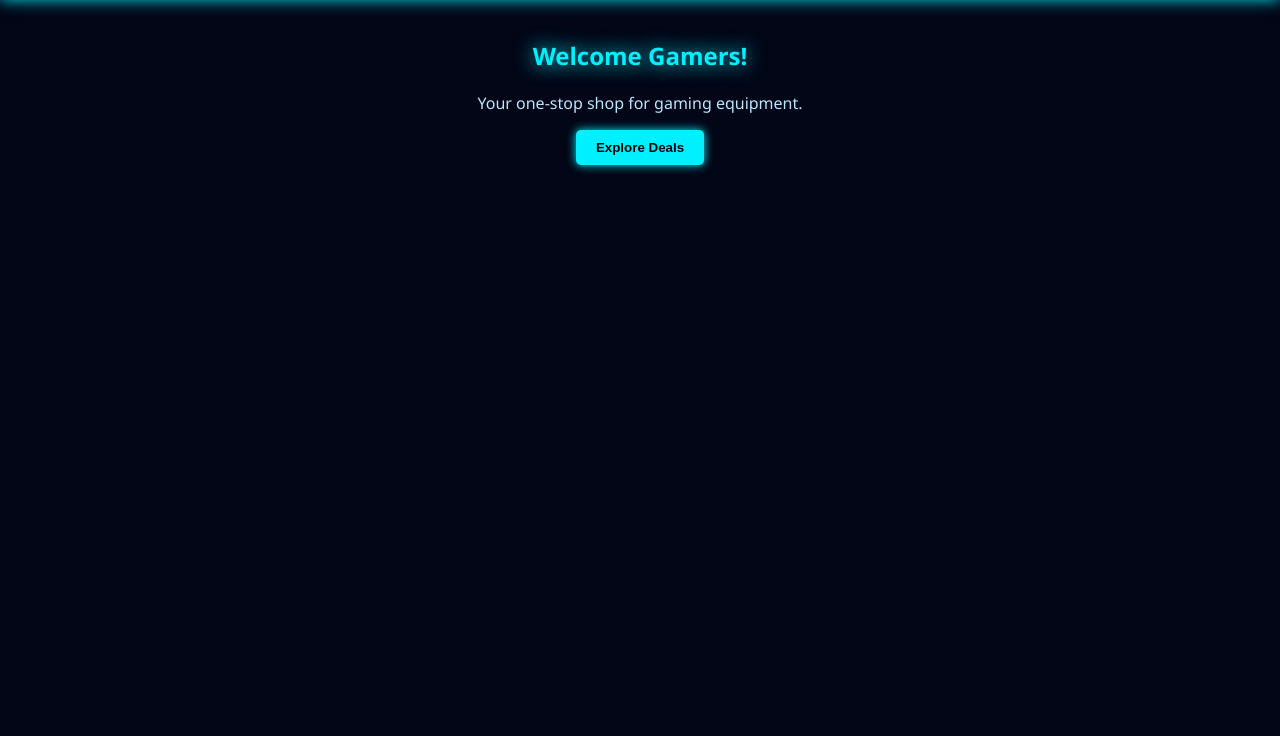
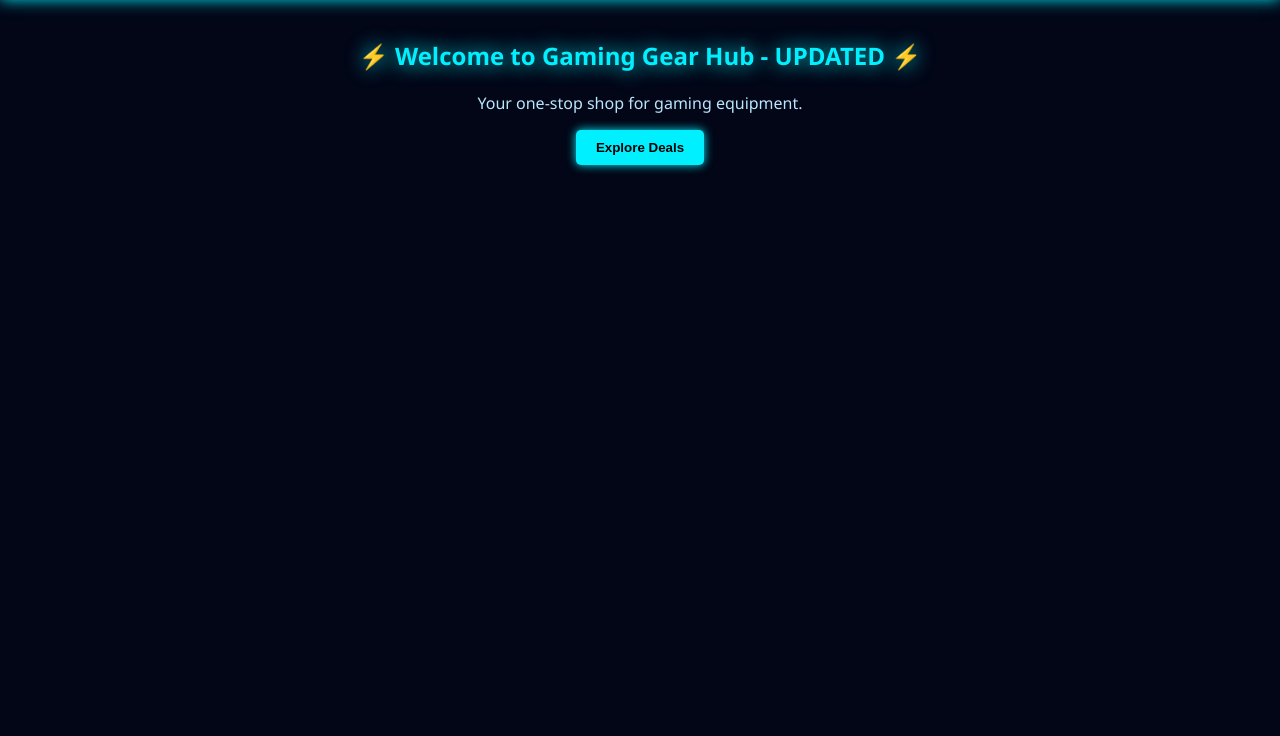
Before and after one commit to mahnoorwas/website-deployment-lab, a plain HTML site: page index.html in a window 1280 px wide. Shown: the part 64-800 px from the top of the page. Drawn offline with Linux system fonts and the light colour scheme.

Commit message:
Update welcome message in index.html
Updated the welcome message in the main section to indicate the page has been updated.

```diff
--- a/index.html
+++ b/index.html
@@ -14,7 +14,7 @@
 </nav>
 
 <section>
-  <h1>Welcome Gamers!</h1>
+  <h1>⚡ Welcome to Gaming Gear Hub - UPDATED ⚡</h1>
   <p>Your one-stop shop for gaming equipment.</p>
 
   <button onclick="showMessage()">Explore Deals</button>
```
